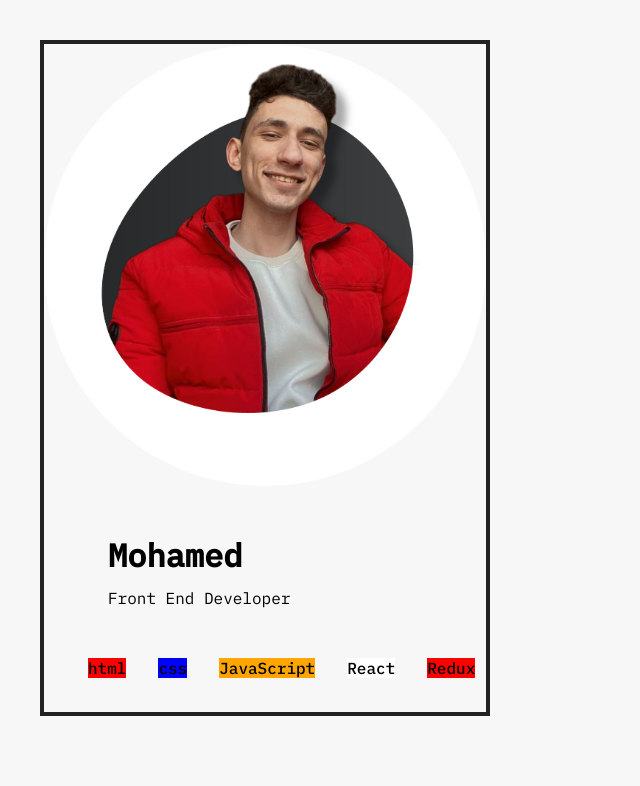
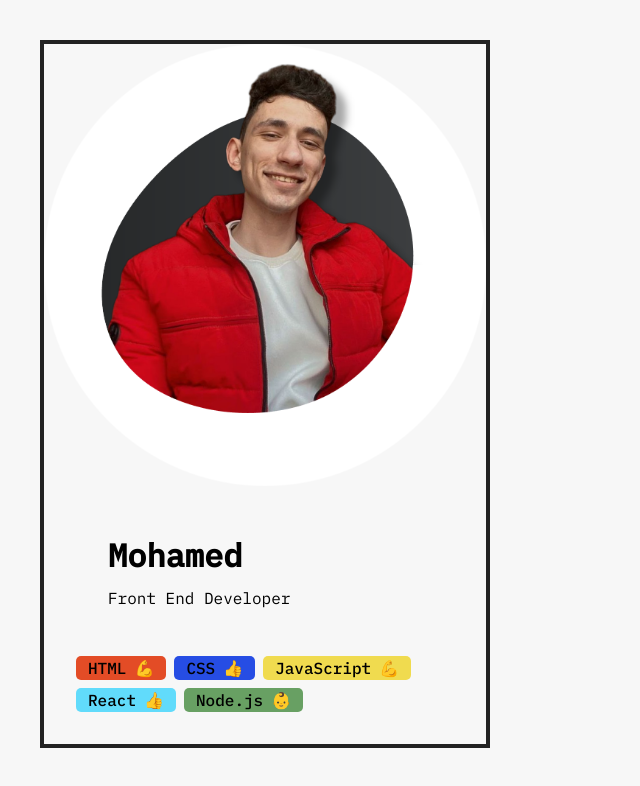
Before and after one commit to mohamedkbx/Pizza-menu-react-fundamental, a React app: page / in a window 1280 px wide. Shown: the whole page, without its empty margins (0-640 px from the left). Built offline with nearby package versions, Linux system fonts and the light colour scheme.

Commit message:
feat: add finish challenge 2

```diff
--- a/src/index.css
+++ b/src/index.css
@@ -39,7 +39,7 @@ h1 {
 .skill-list {
   list-style: none;
   display: flex;
-  flex-wrap: nowrap;
+  flex-wrap: wrap;
   gap: 8px;
   margin-top: 16px;
 }
--- a/src/index.js
+++ b/src/index.js
@@ -3,10 +3,18 @@ import ReactDOM from "react-dom/client";
 import { StrictMode } from "react";
 import "./index.css";
 
+const skills = [
+  { id: 1, skill: "HTML", level: "Advanced", color: "#E34C26" },
+  { id: 2, skill: "CSS", level: "Intermediate", color: "#264de4" },
+  { id: 3, skill: "JavaScript", level: "Advanced", color: "#F0DB4F" },
+  { id: 4, skill: "React", level: "Intermediate", color: "#61DBFB" },
+  { id: 5, skill: "Node.js", level: "Beginner", color: "#68A063" },
+];
+
 function App() {
   return (
     <div className="card">
-      <Avatar photo="pizzas/profile-pic.png" />
+      <Avatar photo="pizzas/profile-pic.png" alt="profile" />
       <div className="data">
         <Intro name="Mohamed" title="Front End Developer" />
         {/* Should contain one Skill component
@@ -21,7 +29,7 @@ function App() {
 function Avatar(props) {
   return (
     <div className="avatar">
-      <img className="avatar" src={props.photo} />
+      <img className="avatar" src={props.photo} alt={props.alt} />
     </div>
   );
 }
@@ -35,23 +43,26 @@ function Intro(props) {
   );
 }
 
-function SkillList(props) {
+function SkillList() {
   return (
-    <div className="skill-list ">
-      <Skill skill="html" background="red" />
-      <Skill skill="css" background="blue" />
-      <Skill skill="JavaScript" background="orange" />
-      <Skill skill="React" background="white" />
-      <Skill skill="Redux" background="red" />
-    </div>
+    <ul className="skill-list ">
+      {skills.map((skillObj) => {
+        return <Skill skillObj={skillObj} key={skillObj.id} />;
+      })}
+    </ul>
   );
 }
 
-function Skill(props) {
+function Skill({ skillObj, key }) {
   return (
-    <div className="skill">
-      <p style={{ backgroundColor: props.background }}>{props.skill}</p>
-    </div>
+    <li className="skill" style={{ backgroundColor: skillObj.color }} key={key}>
+      <span>{skillObj.skill}</span>
+      <span>
+        {skillObj.level === "Advanced" && "💪"}
+        {skillObj.level === "Intermediate" && "👍"}
+        {skillObj.level === "Beginner" && "👶"}
+      </span>
+    </li>
   );
 }
 
```
